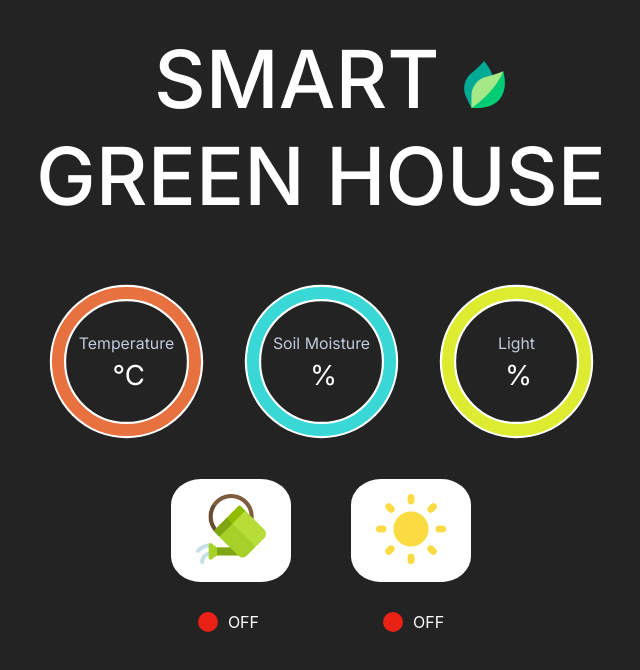
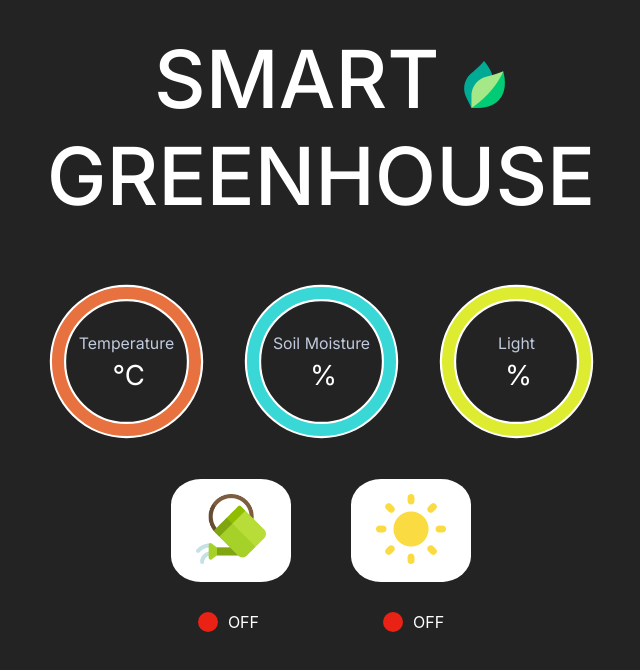
Before and after one commit to Fa2ijai/Smart-Green-House, a React (Create React App) app: page / in a window 1280 px wide. Shown: the top 670 px of the page, without its empty margins (319-959 px from the left). Built offline with nearby package versions, Linux system fonts and the light colour scheme; no server answers; the database is empty.

Commit message:
Greenhouse!!!

```diff
--- a/src/App.js
+++ b/src/App.js
@@ -48,7 +48,7 @@ function useSensorData() {
 
 function App() {
   useEffect(() => {
-    document.title = "Smart Green House";
+    document.title = "Smart Greenhouse";
   }, []);
   const {temperature,moisture,light,watering,lighting,auto} = useSensorData();
   function Watering(){
@@ -63,7 +63,7 @@ function App() {
     <div className="App">
       <div class = "Name-title">
           <div style={{padding : "0 0 0 20px"}}>SMART <img src={leaf}  alt="leaf" /></div>
-          <div>GREEN HOUSE</div>
+          <div>GREENHOUSE</div>
       </div>
       <ToastContainer progressClassName="toastProgress" bodyClassName="toastBody"/>
       <div class="flex-wrapper">
```
